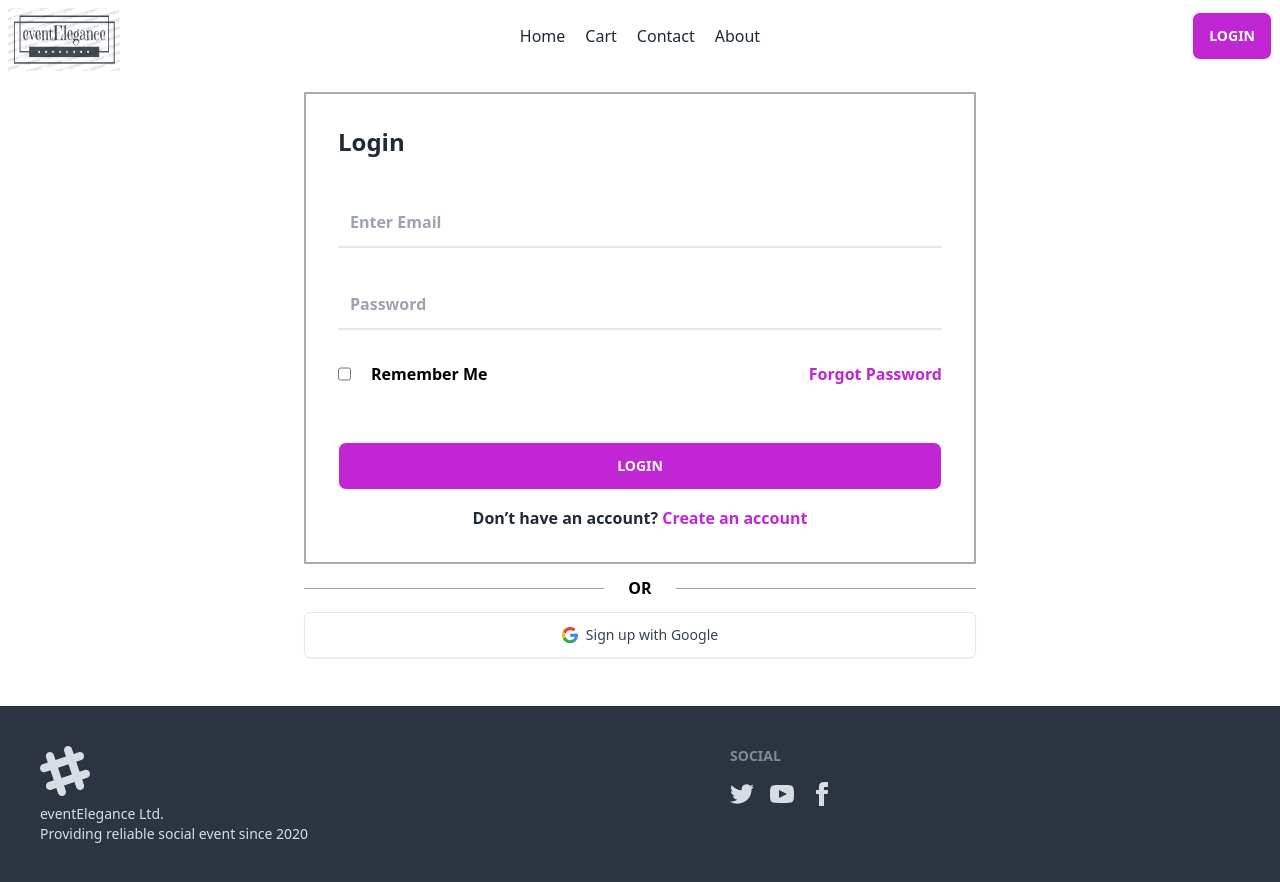
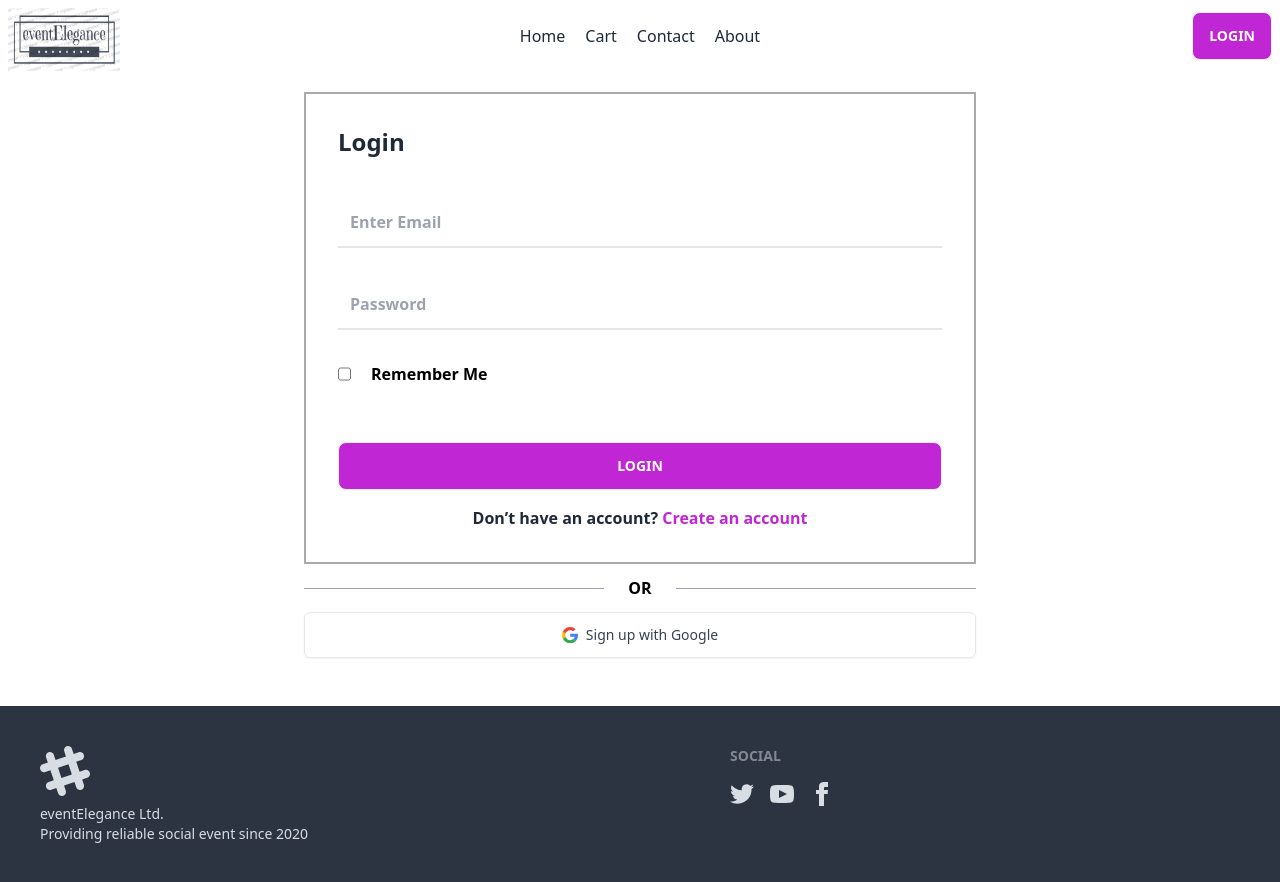
Before and after one commit to shohaib1996/event-elegance-assignment-9, a React (Vite) app: page /login in a window 1280 px wide. Built offline with nearby package versions, Linux system fonts and the light colour scheme; no server answers.

Commit message:
readme added

```diff
--- a/src/Pages/Login/Login.jsx
+++ b/src/Pages/Login/Login.jsx
@@ -2,8 +2,7 @@ import { useContext, useRef, useState } from "react";
 import { Link, useLocation, useNavigate } from "react-router-dom";
 import { AuthContext } from "../../AuthProvider/AuthProvider";
 import toast from "react-hot-toast";
-import { sendPasswordResetEmail } from "firebase/auth";
-import auth from "../../firebase/firebase.config";
+
 
 
 
@@ -49,28 +48,7 @@ const Login = () => {
             })
 
     }
-    const handleForgetPassword = () => {
-        const emailRegex = /^[^\s@]+@[^\s@]+\.[^\s@]+$/;
-        const email = emailRef.current.value;
 
-        if (!email) {
-            toast.error('Please Enter an Email Address');
-        } else if (!email.match(emailRegex)) {
-            toast.error("Please Enter a Valid Email Address");
-        } else {
-
-            sendPasswordResetEmail(auth, email)
-                .then(() => {
-                    toast.success("Check Your Email Address for Password Reset Instructions");
-                })
-                .catch((error) => {
-                    const errorCode = error.code;
-                    const errorMessage = error.message;
-                    console.log(errorCode, errorMessage);
-                    // Handle other error cases if necessary
-                });
-        }
-    }
 
 
     const handleSocial = (media) => {
@@ -100,7 +78,7 @@ const Login = () => {
                                 <label className="text-black font-bold">Remember Me</label>
                             </div>
 
-                            <button onClick={handleForgetPassword} className="text-fuchsia-600 font-bold">Forgot Password</button>
+
                         </div>
                         {
                             registerError && <span className="text-red-700 text-center mt-5 mb-5">{registerError}</span>
```
Also changed, not shown: 1 other file (tests, documents, lock files or other folders).
